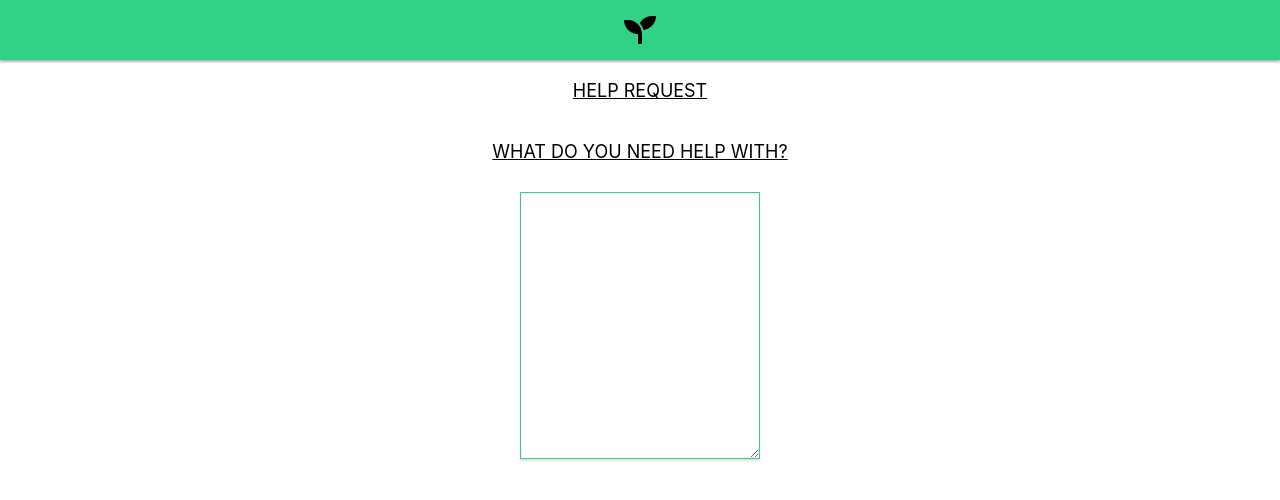
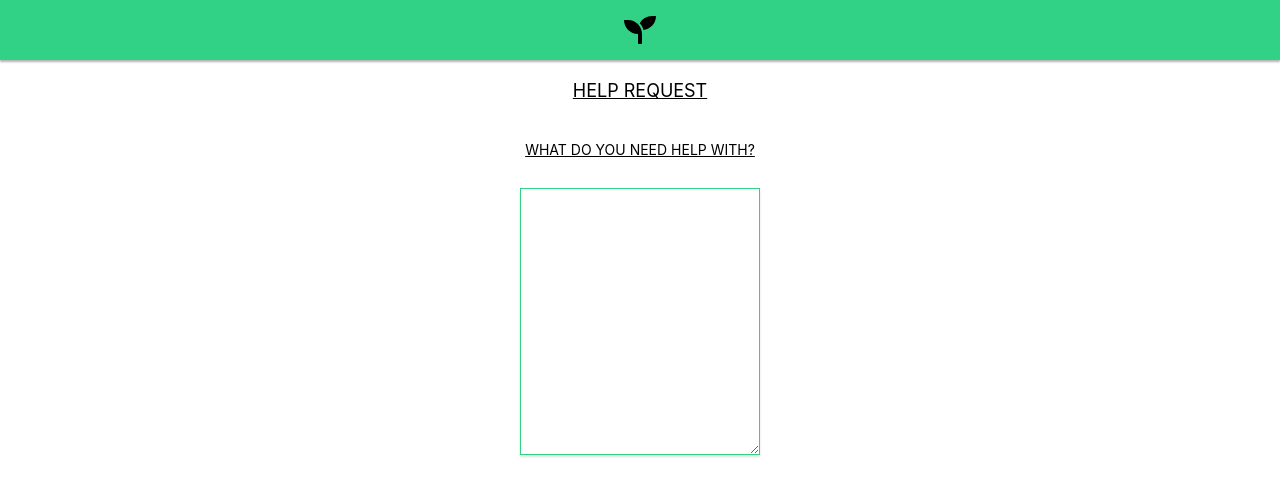
Before and after one commit to Vlad-Ber/Local_Heroes, a React (Create React App) app: page /help-request in a window 1280 px wide. Shown: the top 500 px of the page. Built offline with nearby package versions, Linux system fonts and the light colour scheme.

Commit message:
dynamic fontSize for SectionTitle

```diff
--- a/src/components/SectionTitle.js
+++ b/src/components/SectionTitle.js
@@ -2,10 +2,10 @@ import React from 'react';
 
 import styled from 'styled-components';
 
-const SectionTitle = (props) => <SectionTitleWrapper>{props.text}</SectionTitleWrapper>
+const SectionTitle = (props) => <SectionTitleWrapper fontSize={props.fontSize}>{props.text}</SectionTitleWrapper>
 
 const SectionTitleWrapper = styled.div`
-    font-size: 18px;
+    font-size: ${props => props.fontSize || '18px'};
     text-align: center;
     text-decoration: underline;
     text-transform: uppercase;
--- a/src/pages/HelpRequest.js
+++ b/src/pages/HelpRequest.js
@@ -14,8 +14,7 @@ class HelpRequest extends Component {
                 <SectionTitle text="HELP REQUEST"/>
 
                 <DescriptionInput>
-                    <SectionTitle text="What do you need help with?"/>
-
+                    <SectionTitle fontSize="14px" text="What do you need help with?"/>
                     <InputWrapper>
                         <TextInput height="20em"/>
                     </InputWrapper>
```
